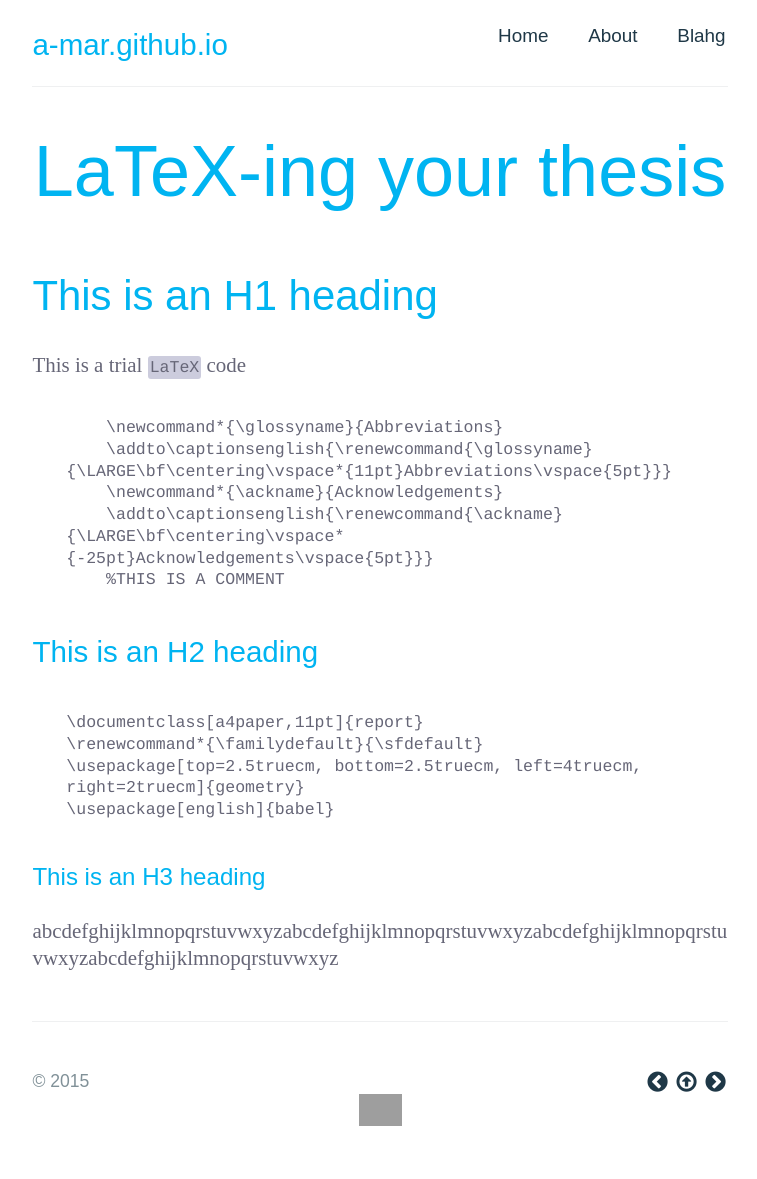
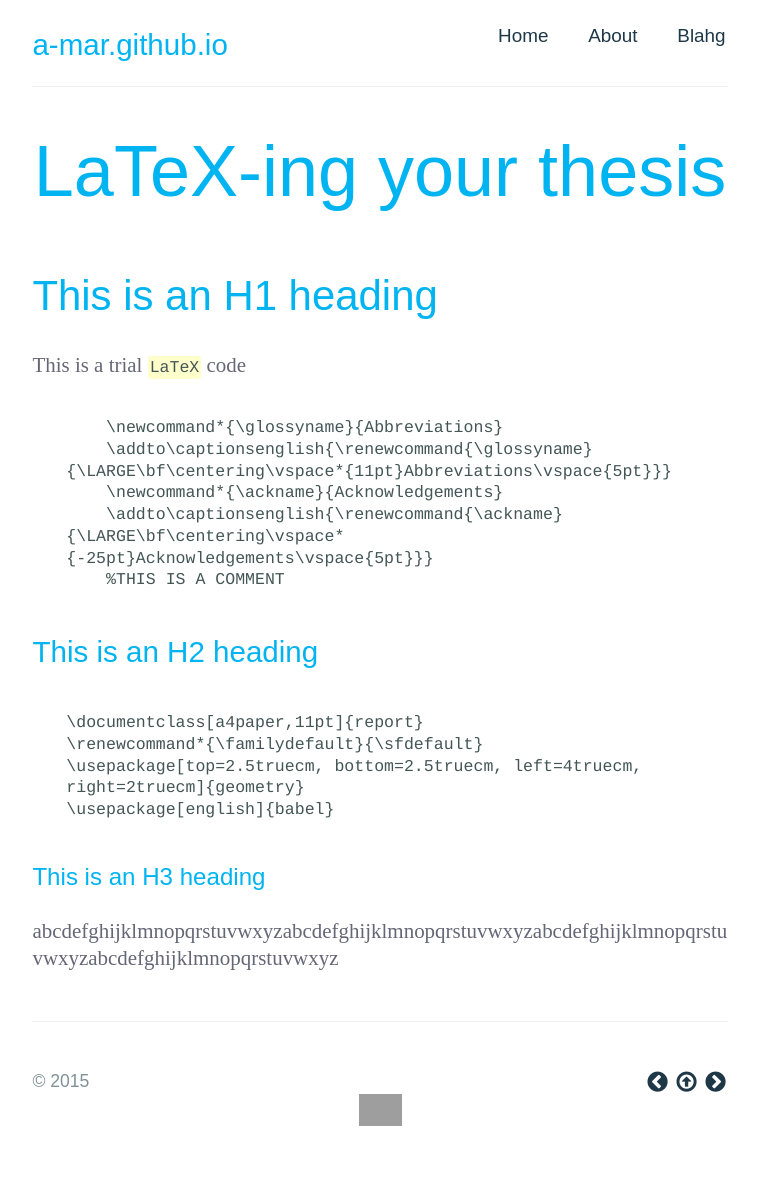
Before and after one commit to a-mar/blahg, a Jekyll site: the page built from index.html, in a window 1280 px wide. Shown: the whole page, without its empty margins (260-1017 px from the left). Built offline with Jekyll 4.4.1, drawn with Linux system fonts in a browser that asks for light colours; nearby versions of some CDN libraries; some web fonts are replaced; Markdown is read by kramdown in place of the engine named in the settings; grey boxes are pictures that could not be loaded.

Commit message:
Update asdf.css

```diff
--- a/stylesheets/asdf.css
+++ b/stylesheets/asdf.css
@@ -10,7 +10,8 @@ code,kbd,pre,samp {
   /*width: 700px;*/
   font-size:79%;
   line-height:1.31;
-  background-color: #CCD;
+  background-color: #FFC;
+  color:#455;
   border-radius: 3px;
   padding:2px;
   height: 100%;
```
